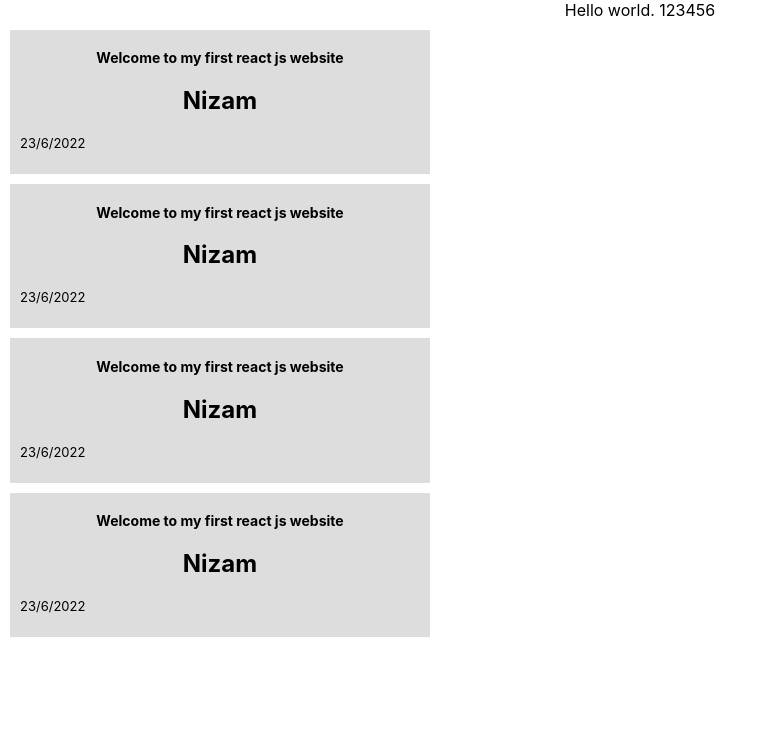
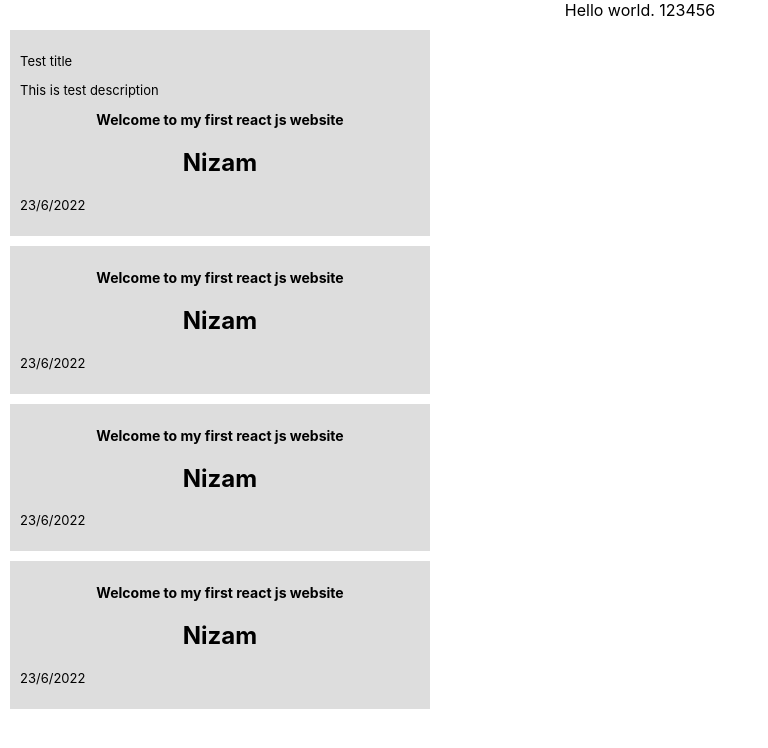
Before and after one commit to nizam432/react_js, a React (Create React App) app: page / in a window 1280 px wide. Shown: the top 748 px of the page, without its empty margins (0-768 px from the left). Built offline with nearby package versions, Linux system fonts and the light colour scheme.

Commit message:
final commit

```diff
--- a/src/App.js
+++ b/src/App.js
@@ -7,7 +7,7 @@ function App() {
   return (
     <div className="App">
       Hello world. 123456
-      <Card />
+      <Card textTitle="Test title" textDescription="This is test description" />
       <Card />
       <Card />
       <Card />
--- a/src/components/Card.js
+++ b/src/components/Card.js
@@ -8,8 +8,12 @@ const day=date.getDate();
 const month=date.getMonth();
 const year=date.getFullYear();
 
-function Card(){
+function Card(props){
+  //onsole.log(props);
+ // const(textTitle,textDescription) =props;
     return<div className='Card'>
+      <p>{props.textTitle}</p>
+      <p>{props.textDescription}</p>
       <h1 >Welcome to my first react js website</h1>
       <h2>{name}</h2>
       <p>{day+"/"+month+"/"+year}</p>
```
